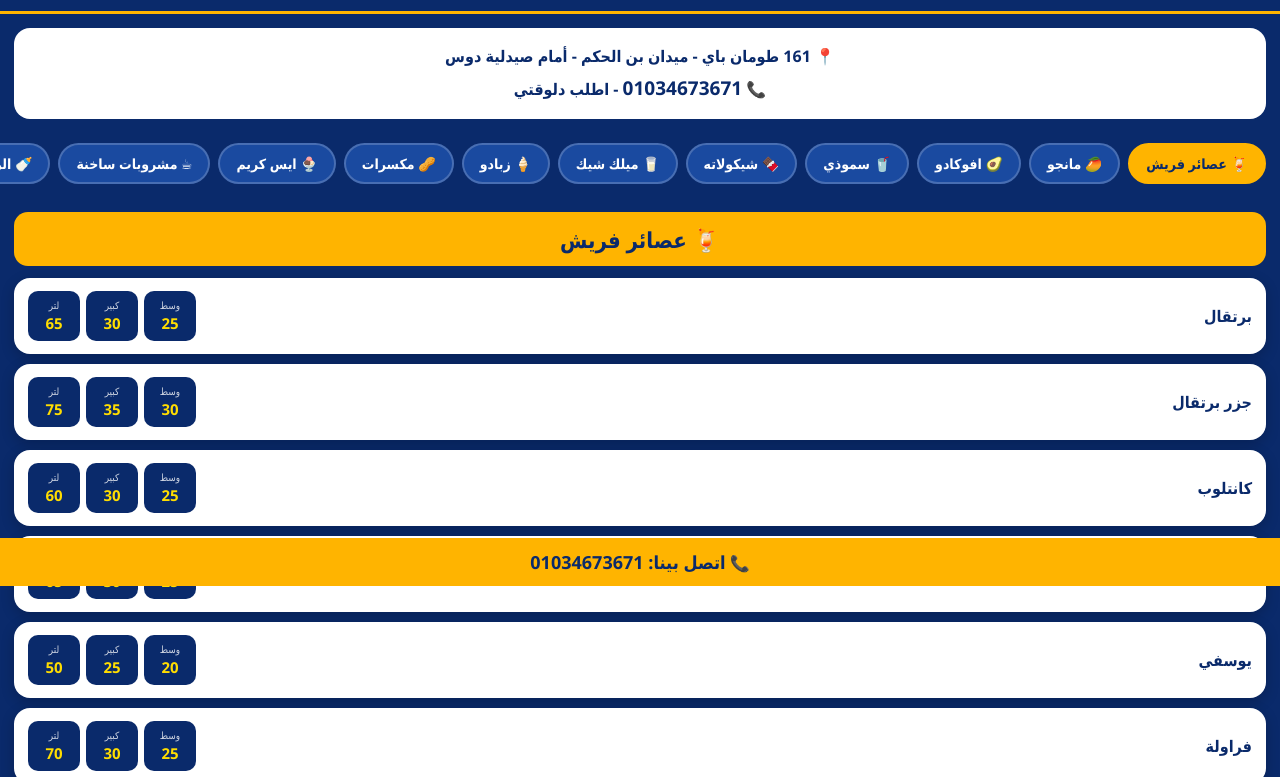
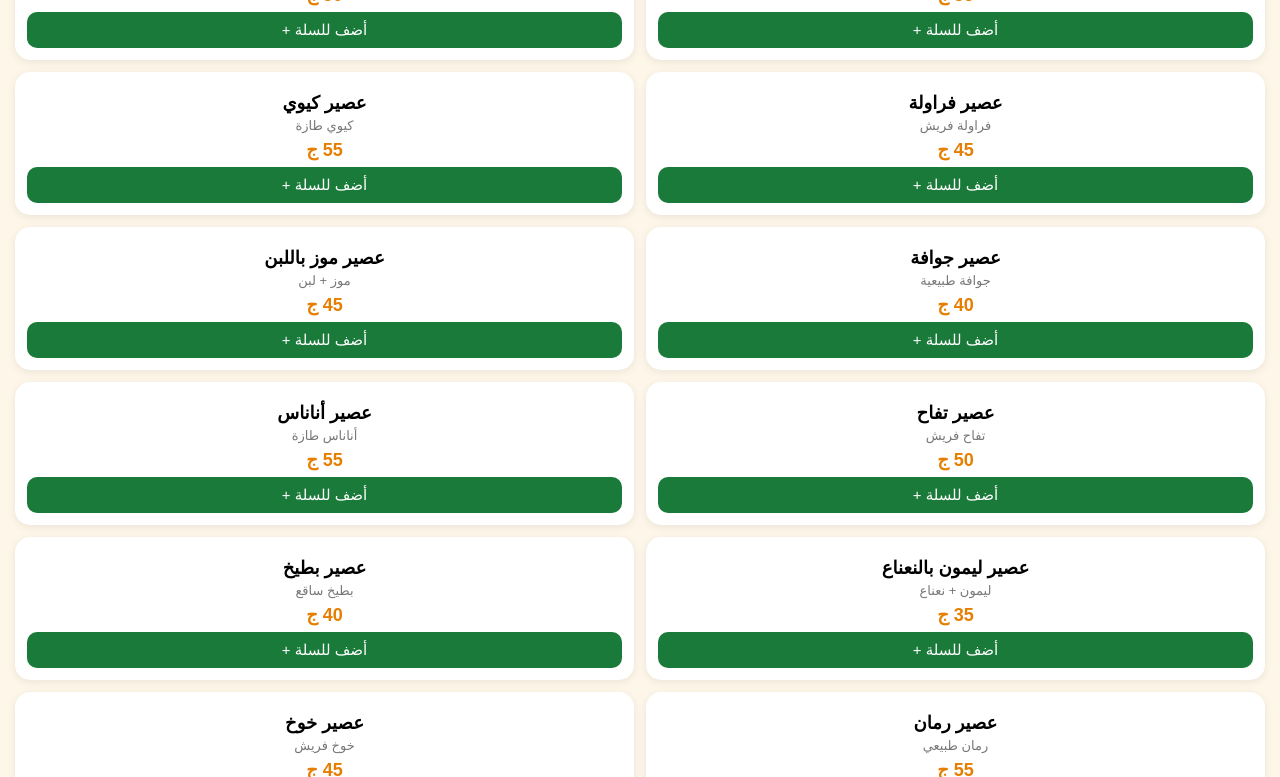
Before and after one commit to mohameddd5217-eng/vitamin-menu, a plain HTML site: page index.html in a window 1280 px wide. Shown: the part 214-991 px from the top of the page. Drawn offline with Linux system fonts and the light colour scheme.

Commit message:
Update index.html

```diff
--- a/index.html
+++ b/index.html
@@ -3,105 +3,113 @@
 <head>
 <meta charset="UTF-8">
 <meta name="viewport" content="width=device-width, initial-scale=1.0">
-<title>VITAMIN JUICE - فيتامين للعصائر الطبيعية</title>
+<title>VITAMIN JUICE</title>
 <style>
-*{margin:0;padding:0;box-sizing:border-box;font-family:'Segoe UI',Tahoma,sans-serif}
-body{background:#0a2a6b;color:#fff;padding-bottom:90px}
-header{background:#0a2a6b;text-align:center;padding:22px 14px 14px;position:sticky;top:0;z-index:10;border-bottom:3px solid #ffb400}
-.logo{width:110px;height:110px;background:#fff;border-radius:50%;display:flex;align-items:center;justify-content:center;margin:0 auto 10px;font-size:52px;border:4px solid #ffb400;overflow:hidden}
-.logo img{width:100%;height:100%;object-fit:cover}
-h1{font-size:32px;letter-spacing:2px}
-h1 span{color:#ffb400}
-.sub{color:#ffd966;font-size:16px;margin-top:4px}
-.info{background:#fff;color:#0a2a6b;margin:14px;border-radius:16px;padding:14px;text-align:center;line-height:1.8;font-weight:700}
-.info a{color:#0a2a6b;text-decoration:none;font-size:19px}
-.tabs{display:flex;gap:8px;overflow-x:auto;padding:10px 14px;scrollbar-width:none;position:sticky;top:164px;background:#0a2a6b;z-index:9}
-.tabs::-webkit-scrollbar{display:none}
-.tab{white-space:nowrap;background:#1a4aa0;color:#fff;border:2px solid #fff3;padding:9px 16px;border-radius:999px;cursor:pointer;font-weight:800;font-size:14px}
-.tab.active{background:#ffb400;color:#0a2a6b;border-color:#ffb400}
-.section{display:none;padding:6px 14px}
-.section.active{display:block}
-.sec-title{background:#ffb400;color:#0a2a6b;text-align:center;padding:12px;border-radius:14px;font-size:22px;font-weight:900;margin:12px 0}
-.card{background:#fff;color:#222;border-radius:16px;padding:13px 14px;margin-bottom:10px;display:flex;justify-content:space-between;align-items:center;gap:10px;box-shadow:0 4px 14px rgba(0,0,0,.2)}
-.card b{font-size:16px;color:#0a2a6b}
-.card small{color:#777;display:block;font-size:12px;margin-top:2px}
-.prices{display:flex;gap:6px;flex-shrink:0}
-.price{background:#0a2a6b;color:#fff;border-radius:10px;padding:7px 8px;text-align:center;min-width:52px}
-.price span{display:block;font-size:10px;opacity:.8}
-.price b{color:#ffdd00;font-size:15px}
-.price.single{min-width:70px}
-.note{background:#fff3;color:#ffe27a;text-align:center;padding:10px;border-radius:12px;font-size:13px;margin:10px 0}
-footer{position:fixed;bottom:0;left:0;right:0;background:#ffb400;color:#0a2a6b;text-align:center;padding:12px;font-weight:900}
-footer a{color:#0a2a6b;text-decoration:none;font-size:18px}
+*{box-sizing:border-box;margin:0;padding:0;font-family:Arial,sans-serif}
+body{background:#fdf6e9;padding:15px}
+header{background:#1a7a3a;color:#fff;text-align:center;padding:20px 10px;border-radius:15px}
+header h1{font-size:32px;letter-spacing:1px}
+header p{margin-top:5px;opacity:.9}
+.cart-btn{position:fixed;top:15px;left:15px;background:#ff7a00;color:#fff;border:none;padding:12px 16px;border-radius:50px;font-size:16px;font-weight:bold;cursor:pointer;z-index:100;box-shadow:0 4px 10px rgba(0,0,0,.2)}
+.menu{display:grid;grid-template-columns:1fr 1fr;gap:12px;margin-top:15px}
+.card{background:#fff;border-radius:15px;padding:12px;text-align:center;box-shadow:0 2px 8px rgba(0,0,0,.08)}
+.card h3{font-size:18px;margin:8px 0 4px}
+.card p{font-size:13px;color:#777}
+.price{color:#e67e00;font-weight:bold;font-size:18px;margin:6px 0}
+.add{background:#1a7a3a;color:#fff;border:none;padding:9px;width:100%;border-radius:10px;font-size:15px;cursor:pointer}
+.add:active{background:#145c2c}
+.drawer{position:fixed;top:0;left:0;right:0;bottom:0;background:rgba(0,0,0,.5);display:none;z-index:200}
+.drawer.open{display:block}
+.sheet{background:#fff;position:absolute;bottom:0;left:0;right:0;max-height:85%;border-radius:20px 20px 0 0;padding:18px;overflow:auto}
+.sheet h2{margin-bottom:12px}
+.item{display:flex;justify-content:space-between;align-items:center;padding:10px 0;border-bottom:1px solid #eee}
+.item b{font-size:15px}
+.qty{display:flex;gap:8px;align-items:center}
+.qty button{width:30px;height:30px;border-radius:50%;border:1px solid #ddd;background:#f5f5f5;font-size:18px;cursor:pointer}
+.total{font-size:20px;font-weight:bold;margin:15px 0;text-align:left}
+.wa{background:#25D366;color:#fff;border:none;padding:14px;width:100%;border-radius:12px;font-size:18px;font-weight:bold;cursor:pointer}
+.close{background:#eee;border:none;padding:10px;width:100%;border-radius:10px;margin-top:8px;cursor:pointer}
+.empty{text-align:center;color:#888;padding:20px}
+@media(max-width:400px){.menu{grid-template-columns:1fr}}
 </style>
 </head>
 <body>
+
+<button class="cart-btn" onclick="openCart()">🛒 السلة (<span id="count">0</span>)</button>
+
 <header>
-<div class="logo">🍍</div>
-<h1>VITAMIN <span>JUICE</span></h1>
-<div class="sub">فيتامين للعصائر الطبيعية 🍊🥭🍓</div>
+<h1>VITAMIN JUICE</h1>
+<p>عصائر طبيعية 100% - طازة كل يوم</p>
 </header>
 
-<div class="info">
-📍 161 طومان باي - ميدان بن الحكم - أمام صيدلية دوس<br>
-📞 <a href="tel:01034673671">01034673671</a> - اطلب دلوقتي
+<div class="menu" id="menu"></div>
+
+<div class="drawer" id="drawer">
+<div class="sheet">
+<h2>🛒 سلة الطلبات</h2>
+<div id="cartItems"></div>
+<div class="total" id="total"></div>
+<button class="wa" onclick="orderWhats()">اطلب على واتساب ✅</button>
+<button class="close" onclick="closeCart()">قفل</button>
+</div>
 </div>
 
-<div class="tabs" id="tabs"></div>
-<div id="content"></div>
-
-<div class="note">الأسعار: وسط - كبير - لتر | العصائر الشرقية: صغير - وسط - كبير - لتر</div>
-<footer>📞 <a href="tel:01034673671">اتصل بينا: 01034673671</a></footer>
-
 <script>
-const data=[
-{name:"🍹 عصائر فريش",items:[
-["برتقال","",[25,30,65]],["جزر برتقال","",[30,35,75]],["كانتلوب","",[25,30,60]],["جوافة","",[25,30,65]],["يوسفي","",[20,25,50]],["فراولة","",[25,30,70]],["فراولة قطع وعصير","",[30,35,80]],["ليمون","",[20,25,50]],["ليمون نعناع","",[20,25,50]],["ليمون لبن","",[25,30,65]],["بطيخ","",[25,30,70]],["كيوي","",[35,40,90]],["موز","",[30,35,80]],["رمان","",[30,35,85]],["رمان حب","",[30,35,85]],["تين شوكي","",[30,35,85]],["عنب","",[30,35,85]],["بلح بلبن","",[30,35,80]],["جرجير","",[25,30,65]],["تفاح","",[30,35,80]],["برقوق","",[30,35,85]],["خوخ","",[30,35,85]],["أناناس","",[40,45,120]]]},
-{name:"🥭 مانجو",items:[
-["مانجو","",[25,30,80]],["مانجو هاوي","مانجو + موز",[30,35,90]],["روميو وجولييت","مانجو + رمان",[30,35,90]],["شوربه عدس","مانجو + موز + ايس كريم",[35,40,100]],["مانجو توينكز","",[35,40,100]],["مانجوتشينو","مانجو + نسكافيه",[35,40,100]],["مانجو ايس كريم","",[35,40,100]],["مانجو كيوي","",[35,40,100]],["مانجو خوخ","",[35,40,100]]]},
-{name:"🥑 افوكادو",items:[
-["افوكادو بالعسل","",[60,70,180]],["افوكادو توت","",[60,70,180]],["افوكادو فراولة","",[60,70,180]],["افوكادو كيوي","",[65,75,190]],["افوكادو خوخ","",[65,75,190]],["افوكادو اناناس","",[65,75,190]],["افوكادو مانجو","",[60,70,180]],["افوكادو رمان","",[65,75,190]],["افوكادو جوز هند","",[65,75,190]],["افوكادو كاجو","",[80,90,210]],["افوكادو مكسرات","",[80,90,210]]]},
-{name:"🥤 سموذي",items:[
-["سموذي فراولة","",[30,35,80]],["سموذي مانجو","",[30,35,90]],["سموذي اناناس","",[45,50,120]],["سموذي بطيخ","",[30,35,80]],["سموذي توت","",[30,35,80]],["سموذي مانجو خوخ","",[35,40,100]],["سموذي كيوي","",[40,45,100]],["سموذي نعناع","",[25,30,70]],["سموذي شيكولاته","",[30,35,80]]]},
-{name:"🍫 شيكولاته",items:[
-["توينكز","",[35,40,95]],["بوريو","",[35,40,95]],["هوهوز","",[35,40,95]],["اوريو","",[35,40,95]],["سنيكرز","",[50,60,140]],["كيت كات","",[50,60,140]]]},
-{name:"🥛 ميلك شيك",items:[
-["ميلك فراولة","",[30,35,80]],["ميلك فانيليا","",[30,35,80]],["ميلك توت","",[30,35,80]],["ميلك شيكولاته","",[30,35,80]],["ميلك مانجو","",[30,35,80]],["ميلك موكا","",[35,40,90]]]},
-{name:"🍦 زبادو",items:[
-["زبادي عسل","",[30,35,80]],["زبادي مانجو","",[35,40,90]],["زبادي توت","",[35,40,90]],["زبادي قطع فواكه","",[40,45,105]],["زبادي فراولة","",[35,40,90]]]},
-{name:"🥜 مكسرات",items:[
-["جوز هند","",[35,40,90]],["سوداني فانيليا","",[40,45,100]],["سوداني شيكولاته","",[40,45,100]],["كاجو فانيليا","",[70,80,190]]]},
-{name:"🍨 ايس كريم",items:[
-["بولة ايس كريم","",[15]],["2 بولة ايس كريم","",[25]],["3 بولة ايس كريم","",[35]],["صنداي + صوص","",[20]]]},
-{name:"☕ مشروبات ساخنة",items:[
-["حمص الشام","",[30]],["بليلة باللبن","",[35]],["بليلة بالكنافة","",[50]],["بليلة بالمكسرات","",[50]],["سحلب","",[35]]]},
-{name:"🍼 الرضعات",items:[
-["الأسد","سوبيا + فانيليا",[30,35,70]],["الفيل","سوبيا + شيكولاته",[30,35,70]],["القرد","سوبيا + مانجو",[30,35,70]],["النمر","سوبيا + فراولة",[30,35,70]],["الحوت","سوبيا + كنتالوب",[30,35,70]],["التنين","سوبيا + توت",[30,35,70]]]},
-{name:"🥗 الدايت",items:[
-["لايت","تفاح + اناناس",[40,45,110]],["دايز","برتقال + تفاح + اناناس",[40,45,110]],["دايتكو","فراوله + كيوي",[35,40,95]],["بينك","بنجر + تفاح + اناناس",[40,45,110]],["ريلاكس","تفاح + جزر+ بنجر",[35,40,90]],["كيوي برتقال","",[35,40,85]],["كيوي اناناس","",[45,50,120]]]},
-{name:"🏺 عصائر شرقية",items:[
-["قصب","",[10,15,20,40]],["قصب سوبيا","",[15,20,25,50]],["قصب برتقال","",[15,20,25,50]],["قصب بالايس كريم","",[20,25,30,60]],["تمر هندي","",[10,15,20,40]],["سوبيا","",[15,20,25,50]],["كركديه","",[15,20,25,50]],["دوم","",[15,20,25,50]],["دوم باللبن","",[20,25,30,60]]]},
-{name:"🍸 كوكتيلات",items:[
-["كوكتيل نصف ضربة","",[30,35,90]],["سمارت","برتقال + خوخ",[35,40,90]],["فيفا","بلح + موز + ايس كريم",[35,40,90]],["بينا كولادا","برتقال + اناناس + جوز هند",[50,55,130]],["لوتس","مانجو + فراولة + ايس كريم",[35,40,90]],["سيمبا","بلح + بوريو + ايس كريم",[35,40,90]],["مارجريت","مانجو + جوز هند + ايس كريم",[35,40,90]],["فيتامين سي","برتقال + جوافة + ليمون",[35,40,90]],["صن شاين","سفن + ليمون نعناع",[30,35,85]],["انتعاش","اناناس + ليمون نعناع",[40,45,105]],["بطيخ نعناع","",[25,30,70]],["هيموجلوبين","فراولة + رمان + بنجر",[35,40,90]],["سوبر مان","موز + بلح + جرجير + كيوي",[40,45,100]],["هالك","افوكادو + كيوي + بلح + حلاوة + عسل",[70,80,90]],["ايرون مان","بلح + حلاوة + ايس كريم",[35,40,90]],["كات وومان","فراولة + موز + لبن",[30,35,85]],["كابتن امريكان","فراولة + بلح + مانجو",[35,40,90]],["بات مان","بلح + موز + مكسرات",[55,60,140]]]},
-{name:"🍇 أطباق فاكهة",items:[
-["رمانه","",[50]],["موزاليتا","",[50]],["فخفخينا ايس كريم","",[50]],["بوريو","",[55]],["شيكو مكس","",[70]],["قنبلة بالايس","",[60]],["بطيخ قطع","",[50]],["قنبلة فيتامين","",[75]],["مانجو قطع","",[60]],["جامبو دايت","",[50]],["مصراوي","",[55]]]},
+const products=[
+{name:"عصير برتقال",price:35,desc:"برتقال طازة"},
+{name:"عصير مانجو",price:50,desc:"مانجو طبيعي"},
+{name:"عصير فراولة",price:45,desc:"فراولة فريش"},
+{name:"عصير كيوي",price:55,desc:"كيوي طازة"},
+{name:"عصير جوافة",price:40,desc:"جوافة طبيعية"},
+{name:"عصير موز باللبن",price:45,desc:"موز + لبن"},
+{name:"عصير تفاح",price:50,desc:"تفاح فريش"},
+{name:"عصير أناناس",price:55,desc:"أناناس طازة"},
+{name:"عصير ليمون بالنعناع",price:35,desc:"ليمون + نعناع"},
+{name:"عصير بطيخ",price:40,desc:"بطيخ ساقع"},
+{name:"عصير رمان",price:55,desc:"رمان طبيعي"},
+{name:"عصير خوخ",price:45,desc:"خوخ فريش"},
 ];
-const tabs=document.getElementById('tabs');
-const content=document.getElementById('content');
-data.forEach((sec,i)=>{
-let b=document.createElement('button'); b.className='tab'+(i==0?' active':''); b.textContent=sec.name; b.onclick=()=>{document.querySelectorAll('.tab').forEach(t=>t.classList.remove('active')); b.classList.add('active'); document.querySelectorAll('.section').forEach(s=>s.classList.remove('active')); document.getElementById('sec'+i).classList.add('active'); window.scrollTo({top:0,behavior:'smooth'});}; tabs.appendChild(b);
-let div=document.createElement('div'); div.className='section'+(i==0?' active':''); div.id='sec'+i;
-let title=document.createElement('div'); title.className='sec-title'; title.textContent=sec.name; div.appendChild(title);
-sec.items.forEach(it=>{
-let card=document.createElement('div'); card.className='card';
-let left=document.createElement('div'); left.innerHTML='<b>'+it[0]+'</b>'+(it[1]?'<small>'+it[1]+'</small>':'');
-let pr=document.createElement('div'); pr.className='prices';
-let labels = sec.name.includes('شرقية') ? ['صغير','وسط','كبير','لتر'] : (it[2].length==1?['السعر']:(it[2].length==4?['صغير','وسط','كبير','لتر']:['وسط','كبير','لتر']));
-it[2].forEach((p,idx)=>{let d=document.createElement('div'); d.className='price'+(it[2].length==1?' single':''); d.innerHTML='<span>'+labels[idx]+'</span><b>'+p+'</b>'; pr.appendChild(d);});
-card.appendChild(left); card.appendChild(pr); div.appendChild(card);
-});
-content.appendChild(div);
-});
+let cart={};
+function renderMenu(){
+document.getElementById('menu').innerHTML=products.map((p,i)=>`
+<div class="card">
+<h3>${p.name}</h3>
+<p>${p.desc}</p>
+<div class="price">${p.price} ج</div>
+<button class="add" onclick="addToCart(${i})">أضف للسلة +</button>
+</div>`).join('');
+}
+function addToCart(i){
+cart[i]=(cart[i]||0)+1;
+updateCart();
+alert(products[i].name+" اتضاف للسلة ✅");
+}
+function updateCart(){
+let c=Object.values(cart).reduce((a,b)=>a+b,0);
+document.getElementById('count').innerText=c;
+let html="",total=0;
+for(let i in cart){
+let p=products[i],q=cart[i],sub=p.price*q;total+=sub;
+html+=`<div class="item"><div><b>${p.name}</b><br>${p.price} ج × ${q} = ${sub} ج</div><div class="qty"><button onclick="changeQty(${i},-1)">-</button><b>${q}</b><button onclick="changeQty(${i},1)">+</button></div></div>`;
+}
+if(!html) html='<div class="empty">السلة فاضية، ضيف حاجة الأول</div>';
+document.getElementById('cartItems').innerHTML=html;
+document.getElementById('total').innerText=total?`الإجمالي: ${total} ج`:'';
+}
+function changeQty(i,d){
+cart[i]+=d; if(cart[i]<=0) delete cart[i]; updateCart();
+}
+function openCart(){updateCart();document.getElementById('drawer').classList.add('open');}
+function closeCart(){document.getElementById('drawer').classList.remove('open');}
+function orderWhats(){
+if(Object.keys(cart).length==0){alert('السلة فاضية!');return;}
+let msg="أهلاً، عايز أطلب من VITAMIN JUICE:%0A%0A";
+let total=0;
+for(let i in cart){let p=products[i],q=cart[i],sub=p.price*q;total+=sub;msg+=`- ${p.name} × ${q} = ${sub} ج%0A`;}
+msg+=`%0Aالإجمالي: ${total} ج%0A%0Aالاسم: %0Aالعنوان: %0Aرقم التليفون: `;
+window.open("https://wa.me/201060747524?text="+msg,"_blank");
+}
+renderMenu();
 </script>
 </body>
 </html>
```
